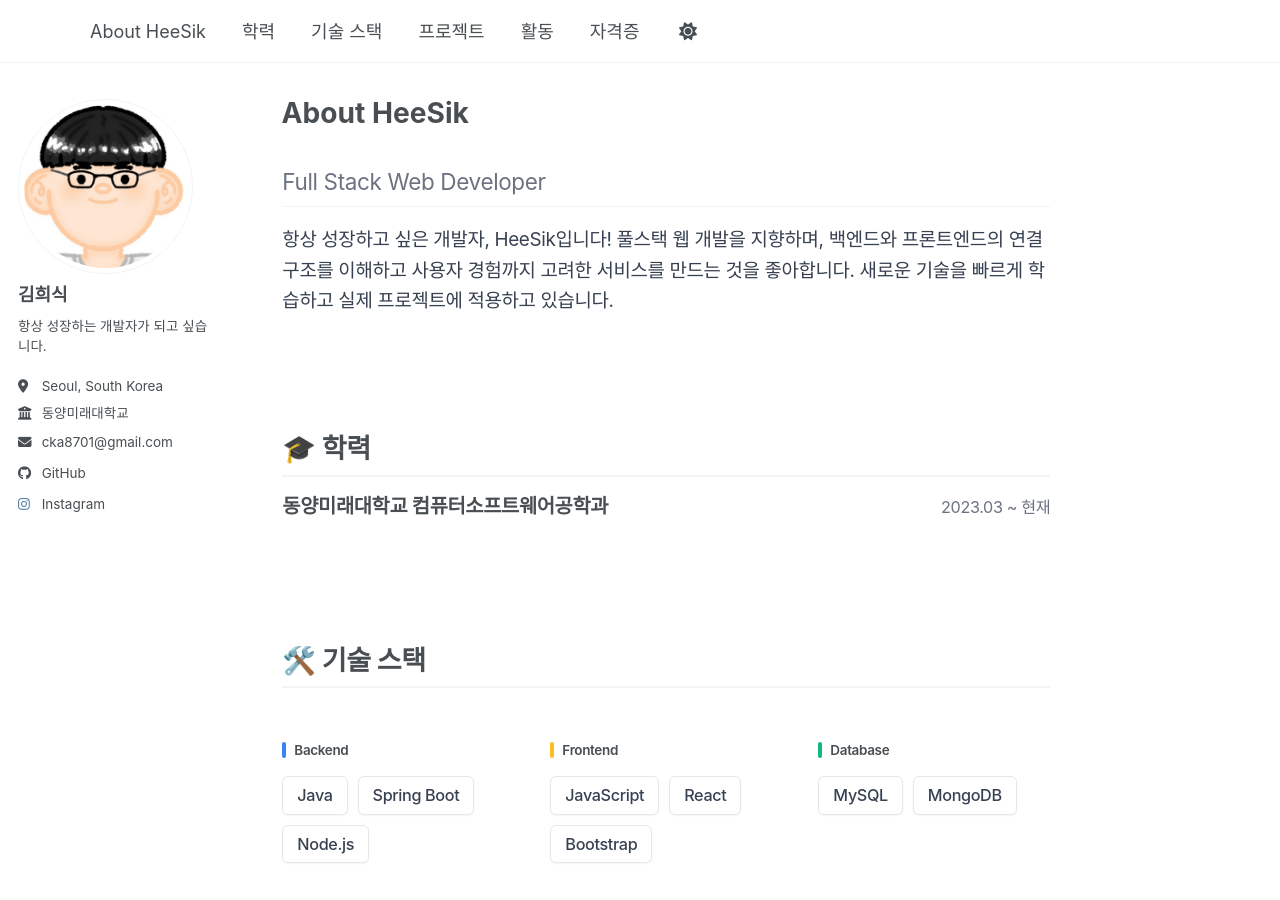
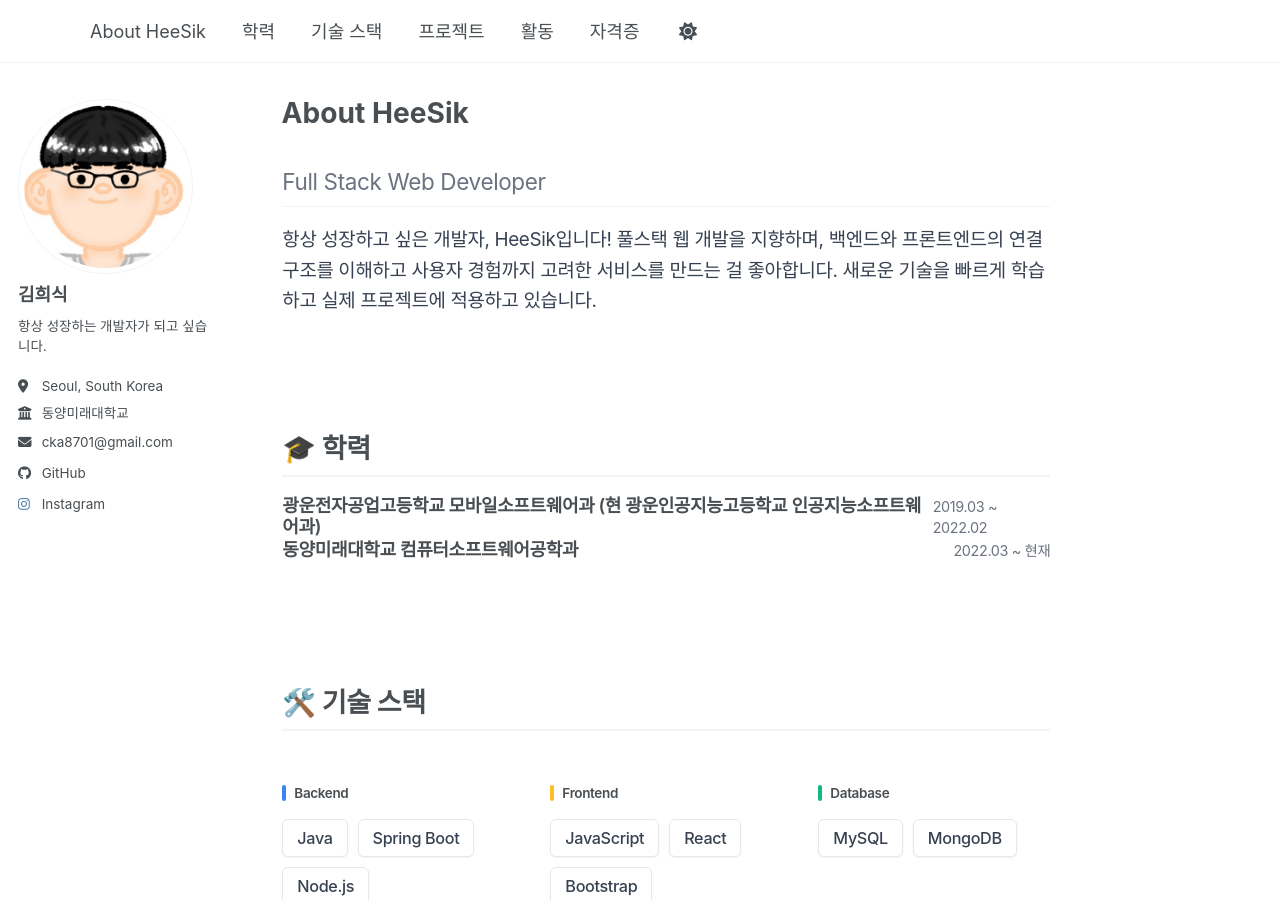
Before and after one commit to heesik03/heesik03.github.io, a Jekyll site: the page built from _pages/about.md, in a window 1280 px wide and 900 px high. Built offline with Jekyll 4.4.1, drawn with Linux system fonts in a browser that asks for light colours; a script bundle is joined from its source files by our own code; library files that are not in the unit come from our copies.

Commit message:
문구 및 학력 추가

```diff
--- a/_pages/about.md
+++ b/_pages/about.md
@@ -76,16 +76,25 @@ redirect_from:
   <section id="intro">
     <h2 style="font-size: 1.25rem; font-weight: 400; margin-top: 0; color: #6b7280;" class="intro-subtitle">Full Stack Web Developer</h2>
     <p style="margin-top: 1rem; line-height: 1.6; font-size: 1.05rem; color: #374151;" class="intro-text">
-      항상 성장하고 싶은 개발자, HeeSik입니다! 풀스택 웹 개발을 지향하며, 백엔드와 프론트엔드의 연결 구조를 이해하고 사용자 경험까지 고려한 서비스를 만드는 것을 좋아합니다. 새로운 기술을 빠르게 학습하고 실제 프로젝트에 적용하고 있습니다.
+      항상 성장하고 싶은 개발자, HeeSik입니다! 풀스택 웹 개발을 지향하며, 백엔드와 프론트엔드의 연결 구조를 이해하고 사용자 경험까지 고려한 서비스를 만드는 걸 좋아합니다. 새로운 기술을 빠르게 학습하고 실제 프로젝트에 적용하고 있습니다.
     </p>
   </section>
 
   <section id="education">
     <h3 style="font-size: 1.5rem; font-weight: 700; border-bottom: 2px solid #f3f4f6; padding-bottom: 0.5rem; margin-bottom: 1rem;">🎓 학력</h3>
-    <div style="display: flex; justify-content: space-between; align-items: baseline;">
-      <h4 style="margin: 0; font-size: 1.1rem; font-weight: 600;">동양미래대학교 컴퓨터소프트웨어공학과</h4>
-      <span style="font-size: 0.9rem; color: #6b7280;">2023.03 ~ 현재</span>
-    </div>
+      <div style="display: flex; justify-content: space-between; align-items: baseline;">
+        <h4 style="margin: 0; font-size: 1rem; font-weight: 600;">
+          광운전자공업고등학교 모바일소프트웨어과 (현 광운인공지능고등학교 인공지능소프트웨어과)
+        </h4>
+        <span style="font-size: 0.8rem; color: #6b7280;">2019.03 ~ 2022.02</span>
+      </div>
+
+      <div style="display: flex; justify-content: space-between; align-items: baseline;">
+        <h4 style="margin: 0; font-size: 1rem; font-weight: 600;">
+          동양미래대학교 컴퓨터소프트웨어공학과
+        </h4>
+        <span style="font-size: 0.8rem; color: #6b7280;">2022.03 ~ 현재</span>
+      </div>
   </section>
 
   <section id="tech-stack">
```
